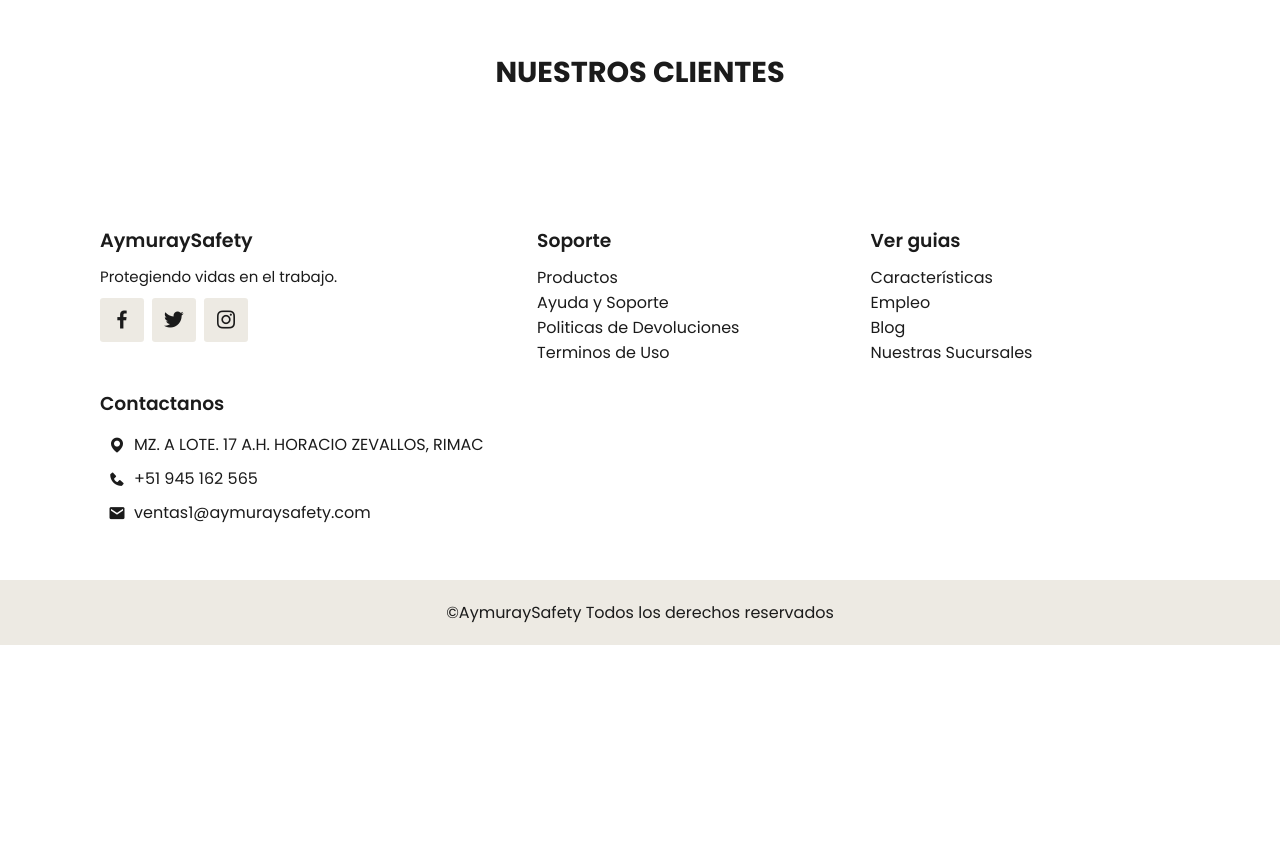
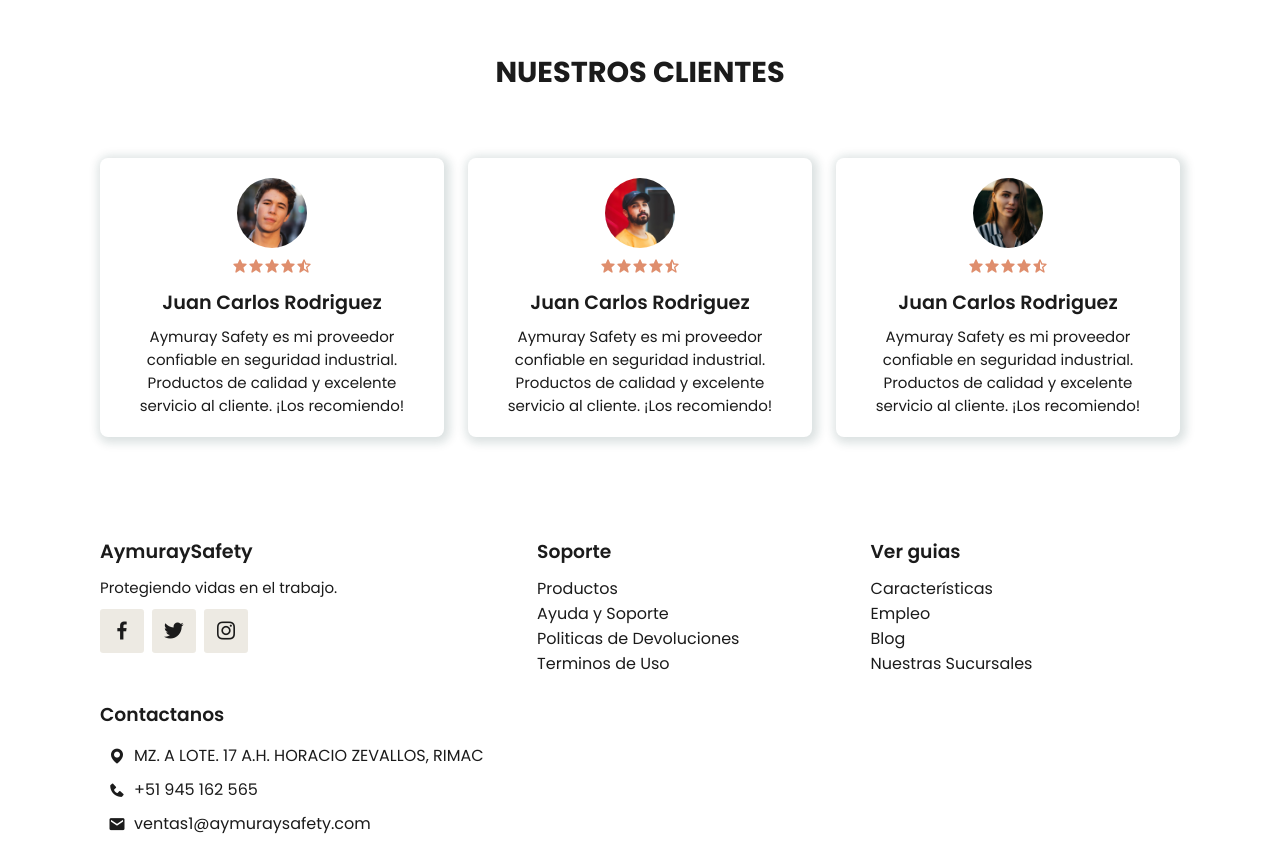
Before and after one commit to CarlosEduardoBenel/AymuraySafetyJS, a plain HTML site: page Vista/index.html in a window 1280 px wide. Shown: the part 1900-2744 px from the top of the page. Before the commit the page ends 2545 px from the top, so only its background shows below. Drawn offline with nearby package versions, Linux system fonts and the light colour scheme.

Commit message:
Cambios en la Vista

```diff
--- a/Vista/index.html
+++ b/Vista/index.html
@@ -123,9 +123,66 @@
             <div class="heading">
                 <h2>NUESTROS CLIENTES</h2>
             </div>
-            <div class="customers-container">
+            <div class="customers-container" id="star-rating">
 
                 <!-- Bucle For php para clientes destacados -->
+                <script>
+                    function generateProductCards() {
+                        const productsContainer = document.createElement('div');
+                        productsContainer.className = 'customers-container';
+
+                        function generateStars(rating) {
+                            const starsContainer = document.createElement('div');
+                            starsContainer.className = 'stars';
+                            const totalStars = 5;
+
+                            for (let i = 1; i <= totalStars; i++) {
+                                const star = document.createElement('i');
+                                if (i <= rating) {
+                                    star.className = 'bx bxs-star';
+                                } else if (i - 0.5 <= rating) {
+                                    star.className = 'bx bxs-star-half';
+                                } else {
+                                    star.className = 'bx bx-star';
+                                }
+                                starsContainer.appendChild(star);
+                            }
+
+                            return starsContainer;
+                        }
+
+                        for (let i = 1; i < 4; i++) {
+                            const box = document.createElement('div');
+                            box.className = 'box';
+
+                            const starsContent = document.createElement('div');
+                            starsContent.className = 'stars-content';
+
+                            const stars = generateStars(4.8);
+                            starsContent.appendChild(stars);
+
+                            const h2 = document.createElement('h2');
+                            h2.textContent = 'Juan Carlos Rodriguez';
+                            starsContent.appendChild(h2);
+
+                            const p = document.createElement('p');
+                            p.textContent = 'Aymuray Safety es mi proveedor confiable en seguridad industrial. Productos de calidad y excelente servicio al cliente. ¡Los recomiendo!';
+                            starsContent.appendChild(p);
+
+                            const img = document.createElement('img');
+                            img.src = `img/rev${i}.jpg`;
+                            img.alt = `imagen${i}`;
+
+                            box.appendChild(img);
+                            box.appendChild(starsContent);
+
+                            productsContainer.appendChild(box);
+                        }
+
+                        return productsContainer;
+                    }
+                    document.querySelector('.customers-container').appendChild(generateProductCards());
+                </script>
             </div>
         </section>
         <section class="footer" id="footer">
```
